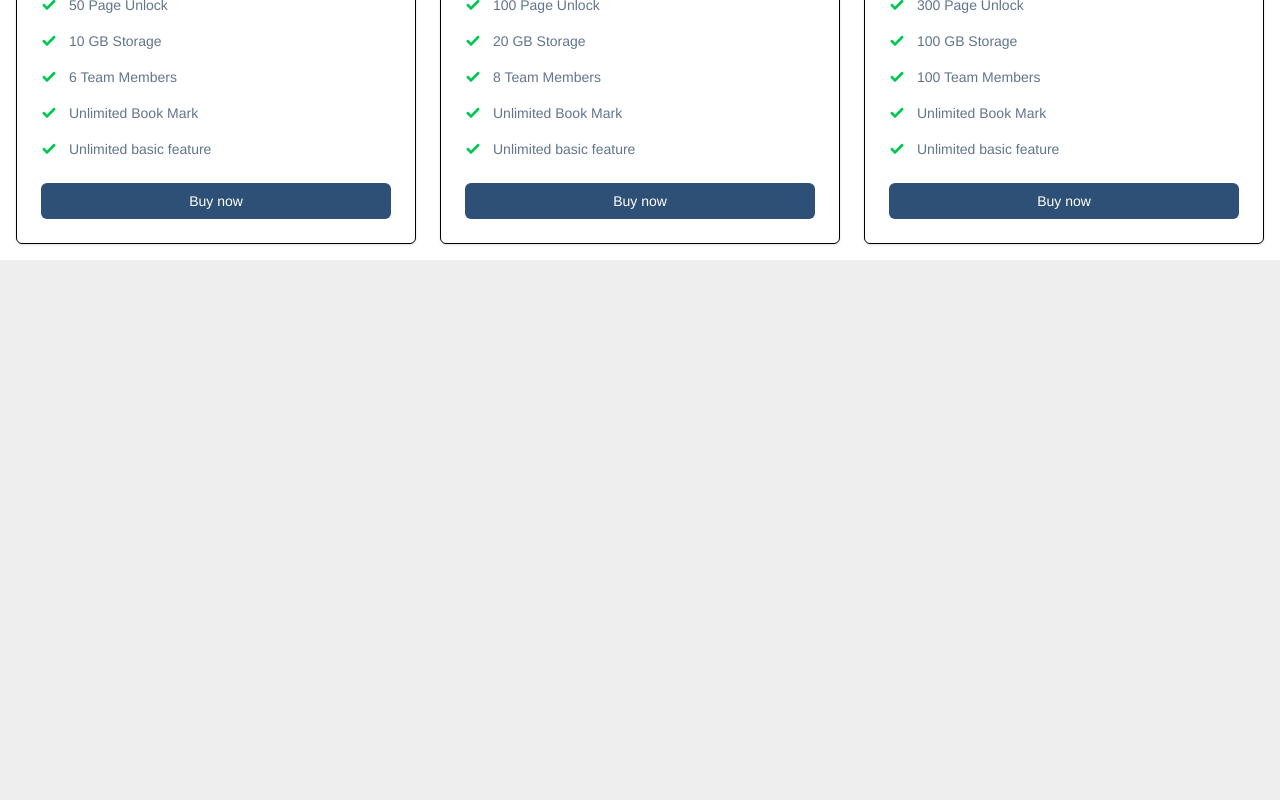
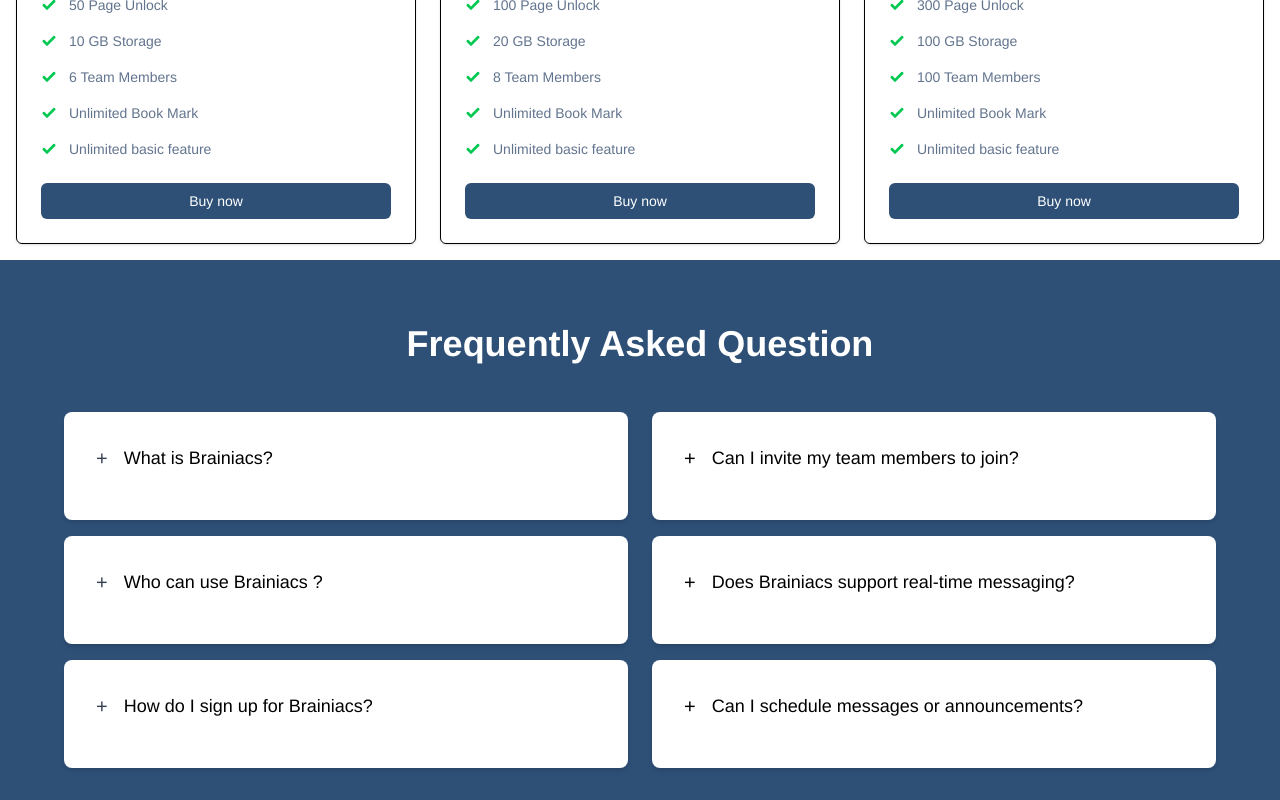
Before and after one commit to AsadEducation/Brainiacs-Team-Collaboration, a React (Vite) app: page / in a window 1280 px wide. Shown: the part 2560-3360 px from the top of the page. Before the commit the page ends 2820 px from the top, so only its background shows below. Built offline with nearby package versions, Linux system fonts and the light colour scheme.

Commit message:
remove while view and exit animation from banner section

```diff
--- a/src/pages/Home/Banner/Banner.jsx
+++ b/src/pages/Home/Banner/Banner.jsx
@@ -27,8 +27,7 @@
         <motion.div
           className="text-center md:text-left space-y-4 md:space-y-6"
           initial={{ x: -100, opacity: 0 }}
-          whileInView={{ x: 0, opacity: 1 }}
-          exit={{ x: -100, opacity: 0 }}
+          animate={{ x: 0, opacity: 1 }}
           transition={{ duration: 1 }}
         >
           <h1 className="text-3xl md:text-5xl font-bold">Brainiacs</h1>
@@ -47,8 +46,7 @@
         <motion.div
           className="w-full mx-auto"
           initial={{ x: 100, opacity: 0 }}
-          whileInView={{ x: 0, opacity: 1 }}
-          exit={{ x: 100, opacity: 0 }}
+          animate={{ x: 0, opacity: 1 }}
           transition={{ duration: 1 }}
         >
           <Slider {...settings}>
--- a/src/Component/Shared/Faq/Faq.jsx
+++ b/src/pages/Home/FAQ/FAQ.jsx
@@ -1,6 +1,6 @@
 import React, { useState } from "react";
 
-const Faq = () => {
+const FAQ = () => {
 
   const [openIndex, setOpenIndex] = useState(null);
 
@@ -46,14 +46,13 @@
   const column2 = faqData.slice(Math.ceil(faqData.length / 2));
 
   return (
-    <div className="bg-[#2E5077] p-8">
-
+    <div className="bg-primary p-4 md:p-8">
       <div className="max-w-6xl mx-auto">
-        <h2 className="text-4xl font-bold text-center text-white mb-12 mt-8">
+        <h2 className="text-2xl md:text-4xl font-bold text-center text-white mb-8 md:mb-12 mt-4 md:mt-8">
           Frequently Asked Question
         </h2>
 
-        <div className="grid grid-cols-1 md:grid-cols-2 gap-6">
+        <div className="grid grid-cols-1 md:grid-cols-2 gap-4 md:gap-6">
 
           {/* Column 1 */}
 
@@ -61,7 +60,7 @@
             {column1.map((faq, index) => (
               <div
                 key={index}
-                className="bg-white p-8 rounded-lg shadow-md transition-all duration-300">
+                className="bg-white p-4 md:p-8 rounded-lg shadow-md transition-all duration-300">
 
                 {/* FAQ Question */}
 
@@ -70,19 +69,19 @@
                   onClick={() => toggleAnswer(index)}>
 
                   <span
-                    className={`text-xl mr-4 ${
+                    className={`text-lg md:text-xl mr-2 md:mr-4 ${
                       openIndex === index ? "text-[#4DA1A9]" : "text-gray-700"
                     }`}>
                     {openIndex === index ? "−" : "+"}
                   </span>
 
-                  <h3 className="text-lg font-medium">{faq.question}</h3>
+                  <h3 className="text-md md:text-lg font-medium">{faq.question}</h3>
                 </div>
 
                 {/* FAQ Answer */}
 
                 <div
-                  className={`faq-answer mt-4 overflow-hidden transition-all duration-300 ${
+                  className={`faq-answer mt-2 md:mt-4 overflow-hidden transition-all duration-300 ${
                     openIndex === index ? "max-h-96 opacity-100" : "max-h-0 opacity-0"
                   }`}>
                   <p className="text-gray-600">{faq.answer}</p>
@@ -99,7 +98,7 @@
               return (
                 <div
                   key={adjustedIndex}
-                  className="bg-white p-8 rounded-lg shadow-md transition-all duration-300">
+                  className="bg-white p-4 md:p-8 rounded-lg shadow-md transition-all duration-300">
 
                   {/* FAQ Question */}
 
@@ -108,18 +107,18 @@
                     onClick={() => toggleAnswer(adjustedIndex)}>
 
                     <span
-                      className={`text-xl mr-4 ${
+                      className={`text-lg md:text-xl mr-2 md:mr-4 ${
                         openIndex === adjustedIndex ? "text-[#4DA1A9]" : "text-black"
                       }`}>
                       {openIndex === adjustedIndex ? "−" : "+"}
                     </span>
-                    <h3 className="text-lg font-medium">{faq.question}</h3>
+                    <h3 className="text-md md:text-lg font-medium">{faq.question}</h3>
                   </div>
 
                   {/* FAQ Answer */}
 
                   <div
-                    className={`faq-answer mt-4 overflow-hidden transition-all duration-300 ${
+                    className={`faq-answer mt-2 md:mt-4 overflow-hidden transition-all duration-300 ${
                       openIndex === adjustedIndex ? "max-h-96 opacity-100" : "max-h-0 opacity-0"
                     }`}>
                     <p className="text-gray-600">{faq.answer}</p>
@@ -135,4 +134,4 @@
   );
 };
 
-export default Faq;
+export default FAQ;
--- a/src/pages/Home/Home.jsx
+++ b/src/pages/Home/Home.jsx
@@ -4,6 +4,7 @@
 import Pricing from "./pricing/Pricing";
 import Statistics from "./Statistics/Statistics";
 import Features from "./Features/Features";
+import FAQ from "./Faq/Faq";
 
 const Home = () => {
     return (
@@ -13,6 +14,7 @@
             <Statistics></Statistics>
             <Review></Review>
             <Pricing />
+            <FAQ />
         </div>
     );
 };
```
